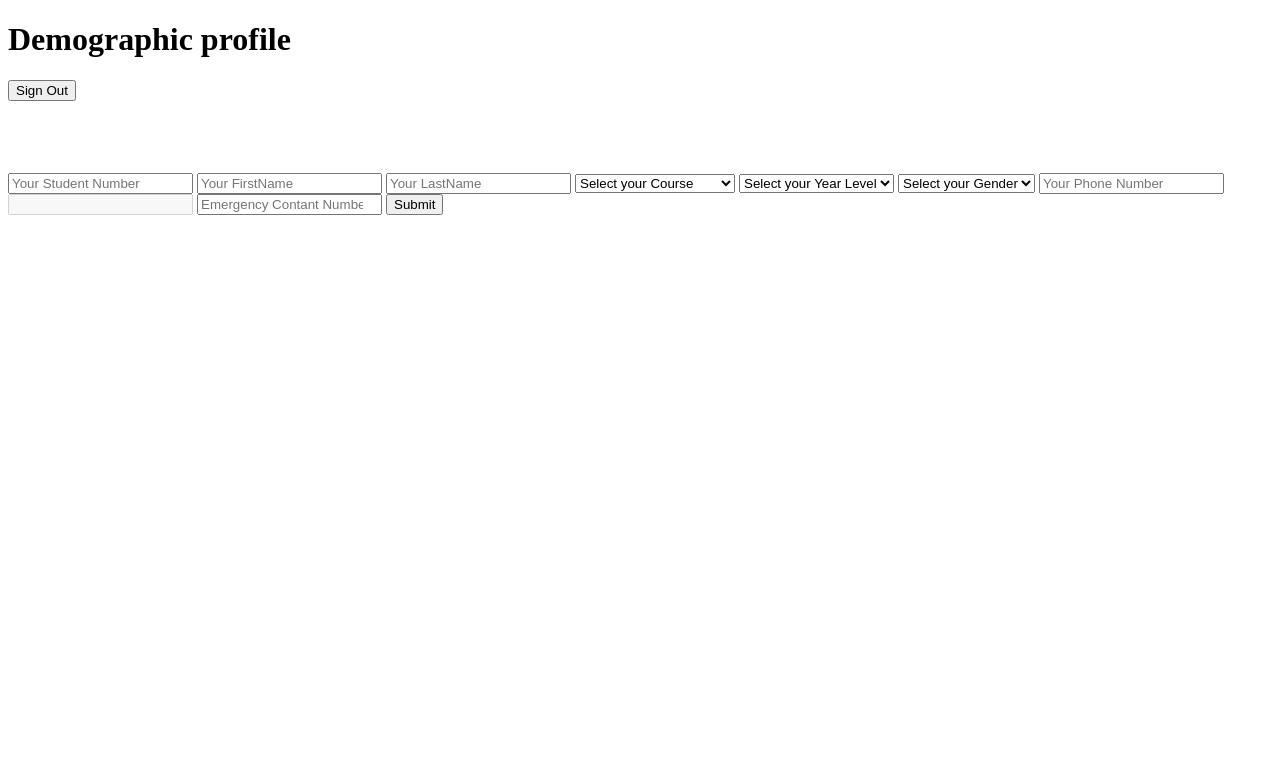
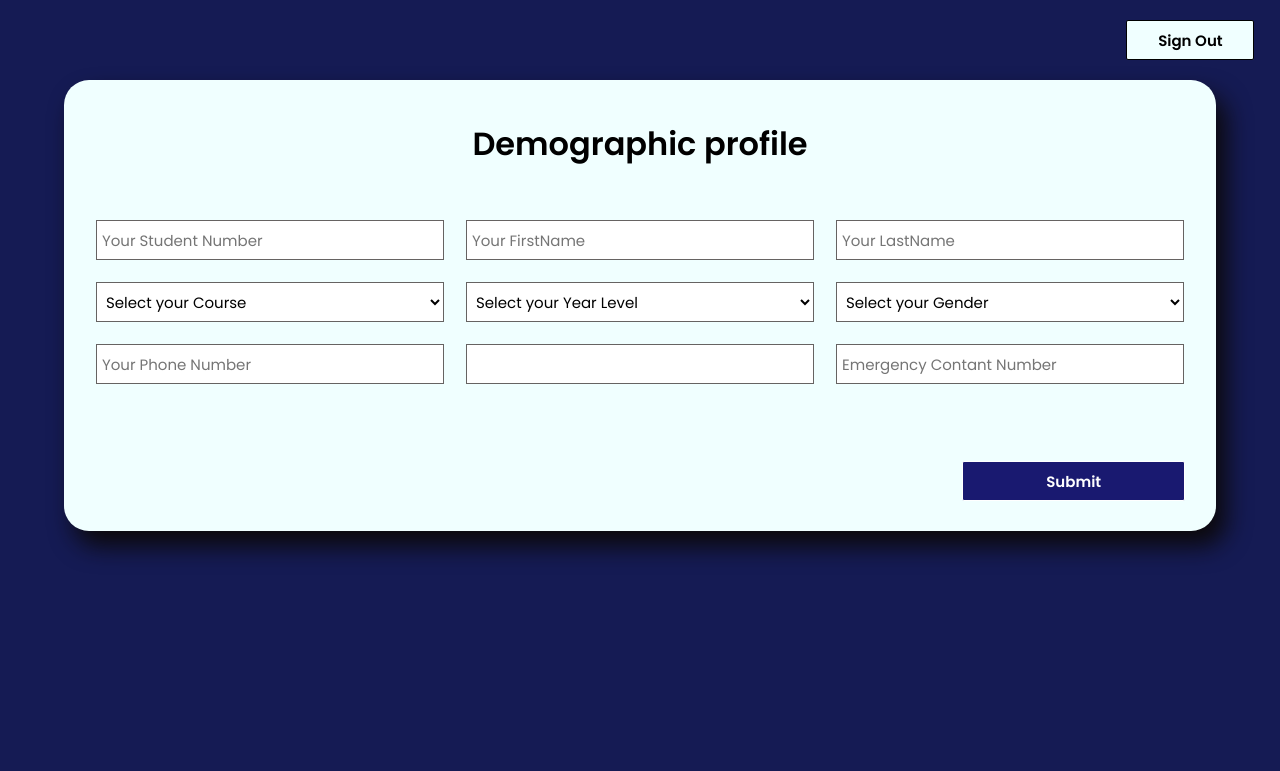
Before and after one commit to John-teology/Student-E-Portfolio, a Django app: page /studentform/ in a window 1280 px wide. Shown: the top 771 px of the page. Before the commit the page ends 215 px from the top, so only its background shows below. Run offline with Django 3.2, Linux system fonts and the light colour scheme; data comes from the database, SQL or seed files in the repository; both versions use the stored data as it was after the commit; lists and menus that the app fills with data are empty; some libraries are stand-ins or nearby versions.

Commit message:
StudentForm

```diff
--- a/Eportfolio/static/eportfolio/style.css
+++ b/Eportfolio/static/eportfolio/style.css
@@ -11,6 +11,23 @@ body{
   background:#151B54;
   height: 100vh;
   overflow: hidden;
+}
+button[type="submit"]{
+  width: 10%;
+  height: 40px;
+  border: 1px solid;
+  background: #F0FFFF;
+  margin: 10px 0 0px 88%;
+  border-radius: 2px;
+  font-size: 15px;
+  color: #000;
+  font-weight: bold;
+  cursor: pointer;
+  outline: none;
+}
+button[type="submit"]:hover{
+  background: #306EFF;
+  transition: .5s;
 }
 .center{
   position: absolute;
@@ -40,8 +57,8 @@ form .txt_field{
   padding: 0 5px;
   height: 40px;
   font-size: 15px;
-  background: white;
-  border-color: white;
+  background: #fff;
+  border-color: #fff;
   outline: none;
 }
 .txt_field label{
@@ -63,7 +80,6 @@ form .txt_field{
 .txt_field input:valid ~ span::before{
   width: 100%;
 }
-
 input[type="submit"]{
   width: 50%;
   height: 40px;
@@ -72,7 +88,7 @@ input[type="submit"]{
   margin: 40px 0 10px 85px;
   border-radius: 2px;
   font-size: 15px;
-  color: white;
+  color: #fff;
   font-weight: bold;
   cursor: pointer;
   outline: none;
@@ -81,3 +97,43 @@ input[type="submit"]:hover{
   background: #56A5EC;
   transition: .5s;
 }
+
+.bg{
+  position: absolute;
+  top: 10%;
+  left: 5%;
+  width: 90%;
+  background: #F0FFFF;
+  border-radius: 25px;
+  box-shadow: 10px 15px 25px #0C090A;
+}
+.bg h1{
+  text-align: center;
+  padding: 20px;
+  margin-top: 20px;
+}
+.form{
+  padding: 20px;
+}
+form .txt_box{
+  position: relative;
+  margin: 10px;
+}
+.txt_box input{
+  width: 100%;
+  padding: 0 5px;
+  height: 40px;
+  font-size: 15px;
+  background: #fff;
+  border: 1px solid #666362;
+  outline: none;
+}
+form select{
+  width: 100%;
+  padding: 0 5px;
+  height: 40px;
+  font-size: 15px;
+  background: #fff;
+  border: 1px solid #666362;
+  outline: none;
+}
--- a/Eportfolio/templates/studentForm.html
+++ b/Eportfolio/templates/studentForm.html
@@ -5,60 +5,114 @@
     <meta charset="UTF-8" />
     <meta http-equiv="X-UA-Compatible" content="IE=edge" />
     <meta name="viewport" content="width=device-width, initial-scale=1.0" />
+    <link rel="stylesheet" href="\static/eportfolio/style.css" />
     <title>Form</title>
   </head>
   <body>
-    <h1>Demographic profile</h1>
 
+
+    <div class="formHeader">
       <form method="post" action="/accounts/logout/" style="margin-top: 10px">
         {% csrf_token %}
         <button class="btn btn-dark" type="submit">Sign Out</button>
       </form>
-    <br />
-    <br />
-    <br />
-    <br />
+    </div>
+
+    <div class="bg">
+      <h1>Demographic profile</h1>
+
+      <div class="form">
         <form action="" method="post">
           {% csrf_token %}
-      <input
-        type="text"
-        name="studentNumber"
-        placeholder="Your Student Number"
-      />
+
+          <table style="width:100%">
+            <tr>
+              <th>
+                <div class="txt_box">
+                  <input type="text" name="studentNumber" placeholder="Your Student Number" />
+                </div>
+              </th>
+              <th>
+                <div class="txt_box">
                   <input type="text" name="firstName" placeholder="Your FirstName" />
+                </div>
+              </th>
+              <th>
+                <div class="txt_box">
                   <input type="text" name="lastName" placeholder="Your LastName" />
+                </div>
+              </th>
+            </tr>
+            <tr>
+              <th>
+                <div class="txt_box">
                   <select name="course" id="">
                     <option value="" disabled selected>Select your Course</option>
                     {% for course in courses %}
                     <option value="{{course.id}}">{{course}}</option>
                     {% endfor %}
                   </select>
+                </div>
+              </th>
+              <th>
+                <div class="txt_box">
                   <select name="yearlevel" id="">
                     <option value="" disabled selected>Select your Year Level</option>
                     {% for year in yearLevels %}
                     <option value="{{year.id}}">{{year}}</option>
                     {% endfor %}
                   </select>
+                </div>
+              </th>
+              <th>
+                <div class="txt_box">
                   <select name="gender" id="">
                     <option value="" disabled selected>Select your Gender</option>
                     {% for g in gender %}
                     <option value="{{g.id}}">{{g}}</option>
                     {% endfor %}
                   </select>
-      <input type="number" name="phoneNumber" placeholder="Your Phone Number" />
-      <input
-        type="email"
-        name="email"
-        value="{{request.user.email}}"
-        disabled
-      />
-      <input
-        type="number"
-        name="guardian"
-        placeholder="Emergency Contant Number"
-      />
+                </div>
+              </th>
+            </tr>
+            <tr>
+              <th>
+              <div class="txt_box">
+                <input type="text" name="phoneNumber" placeholder="Your Phone Number" />
+              </div>
+              </th>
+              <th>
+                <div class="txt_box">
+                  <input type="email" name="email" value="{{request.user.email}}" disabled />
+                </div>
+              </th>
+              <th>
+              <div class="txt_box">
+                <input type="text" name="guardian" placeholder="Emergency Contant Number" />
+              </div>
+              </th>
+            </tr>
+          </table>
 
-      <input type="submit" value="Submit" />
+          <style>
+            input[type="submit"]{
+              width: 20%;
+              height: 40px;
+              border: 1px solid;
+              background: #191970;
+              margin: 40px 0 10px 79%;
+              border-radius: 2px;
+              font-size: 15px;
+              color: white;
+              font-weight: bold;
+              cursor: pointer;
+              outline: none;
+            }
+        </style>
+          <br><input type="submit" value="Submit" />
+
         </form>
+      </div>
+    </div>
   </body>
 </html>
```
Also changed, not shown: Eportfolio/templates/landing.html (+28 -2 lines), db.sqlite3. Lines whose indentation alone changed are shown as unchanged.
